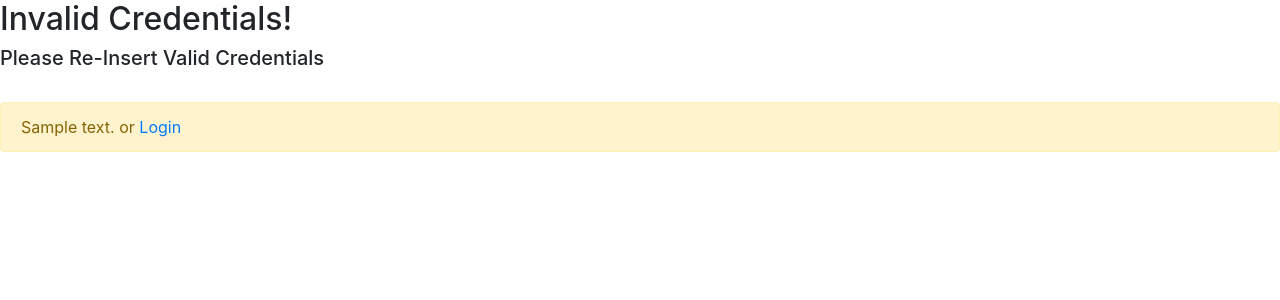
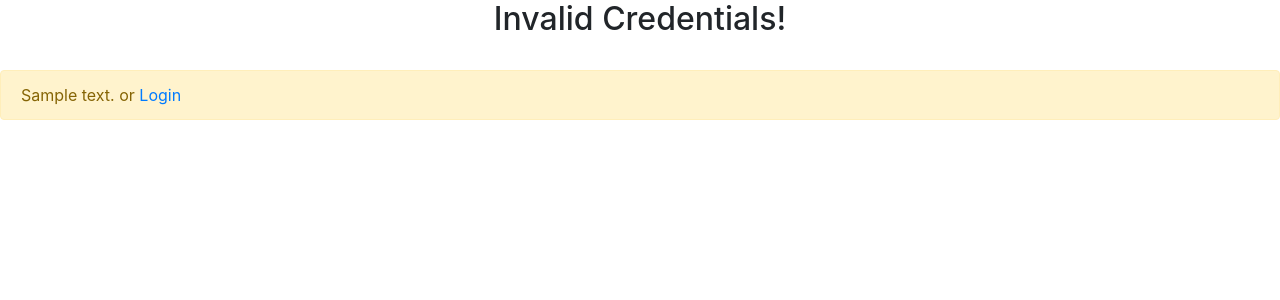
Before and after one commit to namangandhi24/Collab-Editor, a Flask app: template templates/Error.html in a window 1280 px wide. Shown: the top 300 px of the page. Run offline with Flask 2, Linux system fonts and the light colour scheme; the template is opened without the code that fills it: most values are stand-ins (such as "Sample title", 1, 10 or a date in 2020); some libraries are stand-ins or nearby versions.

Commit message:
HTML Error file for the application

```diff
--- a/templates/Error.html
+++ b/templates/Error.html
@@ -7,8 +7,7 @@
 </head>
 <body>
 
-<h2>Invalid Credentials!</h2>
-<h5>Please Re-Insert Valid Credentials</h5>
+<h2 align="center">Invalid Credentials!</h2>
 
 
 {% if data %}
```
